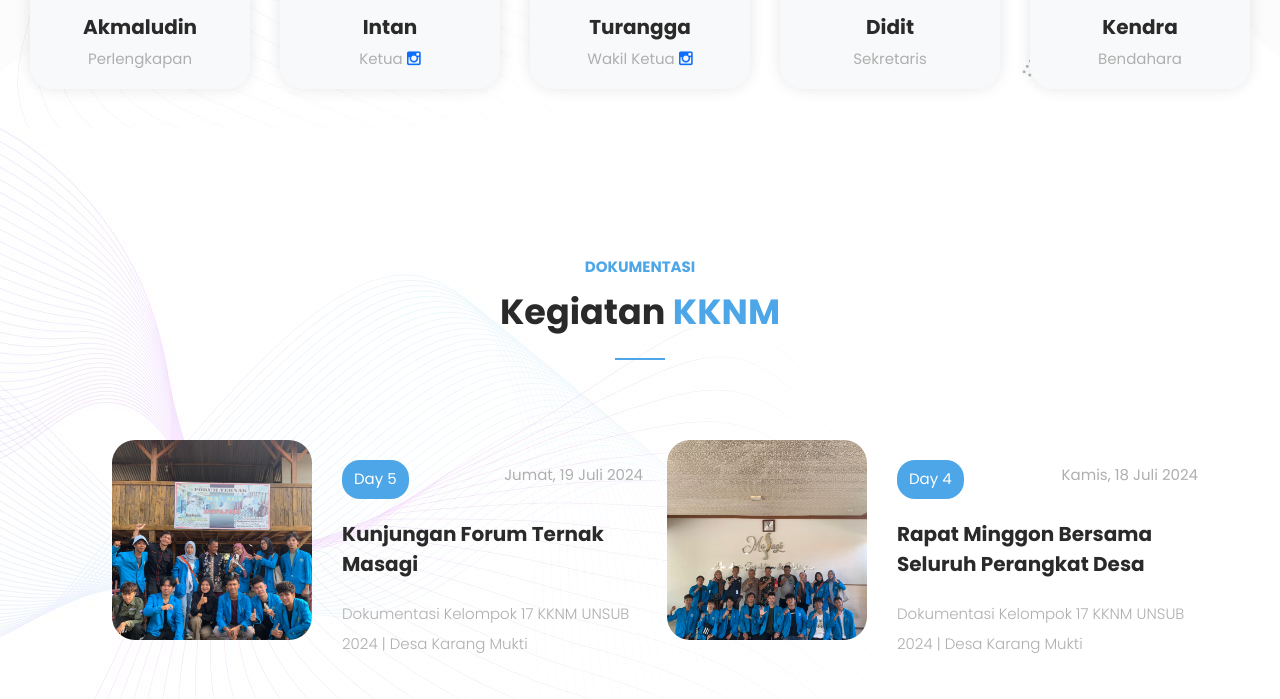
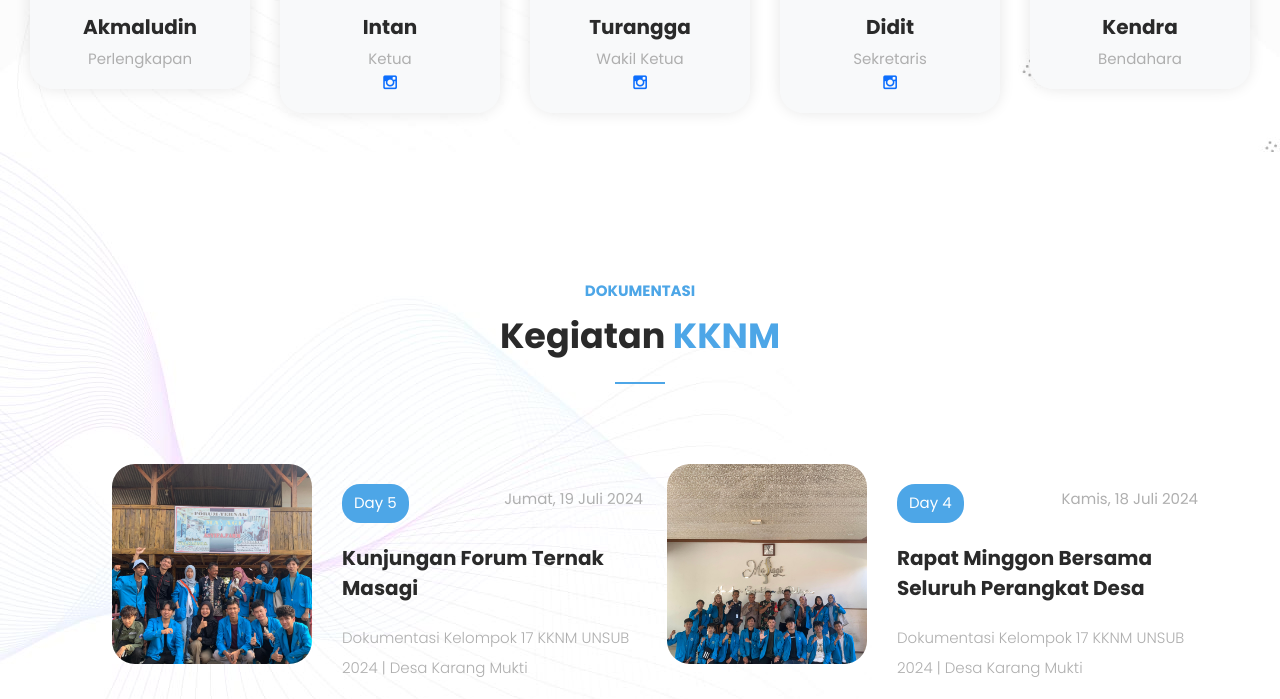
Before and after one commit to kknmkarangmukti/kknmkarangmukti.github.io, a plain HTML site: page index.html in a window 1280 px wide. Shown: the part 1844-2543 px from the top of the page. Drawn offline with Linux system fonts and the light colour scheme.

Commit message:
Update index.html

```diff
--- a/index.html
+++ b/index.html
@@ -230,7 +230,7 @@ https://templatemo.com/tm-568-digimedia
                   </div>
                   <div class="down-content bg-light">
                     <h4>Intan</h4>
-                    <span>Ketua</span>
+                    <span>Ketua</span><br>
                     <a href="https://instagram.com/skyrdhtl"><i class="fa fa-instagram"></i></a>
                   </div>
                 </div>
@@ -242,7 +242,7 @@ https://templatemo.com/tm-568-digimedia
                   </div>
                   <div class="down-content bg-light">
                     <h4>Turangga</h4>
-                    <span>Wakil Ketua</span>
+                    <span>Wakil Ketua</span><br>
                     <a href="https://instagram.com/turanggajaya31"><i class="fa fa-instagram"></i></a>
                   </div>
                 </div>
@@ -254,7 +254,8 @@ https://templatemo.com/tm-568-digimedia
                   </div>
                   <div class="down-content bg-light">
                     <h4>Didit</h4>
-                    <span>Sekretaris</span>
+                    <span>Sekretaris</span><br>
+                    <a href="https://instagram.com/turanggajaya31"><i class="fa fa-instagram"></i></a>
                   </div>
                 </div>
               </div>
```
